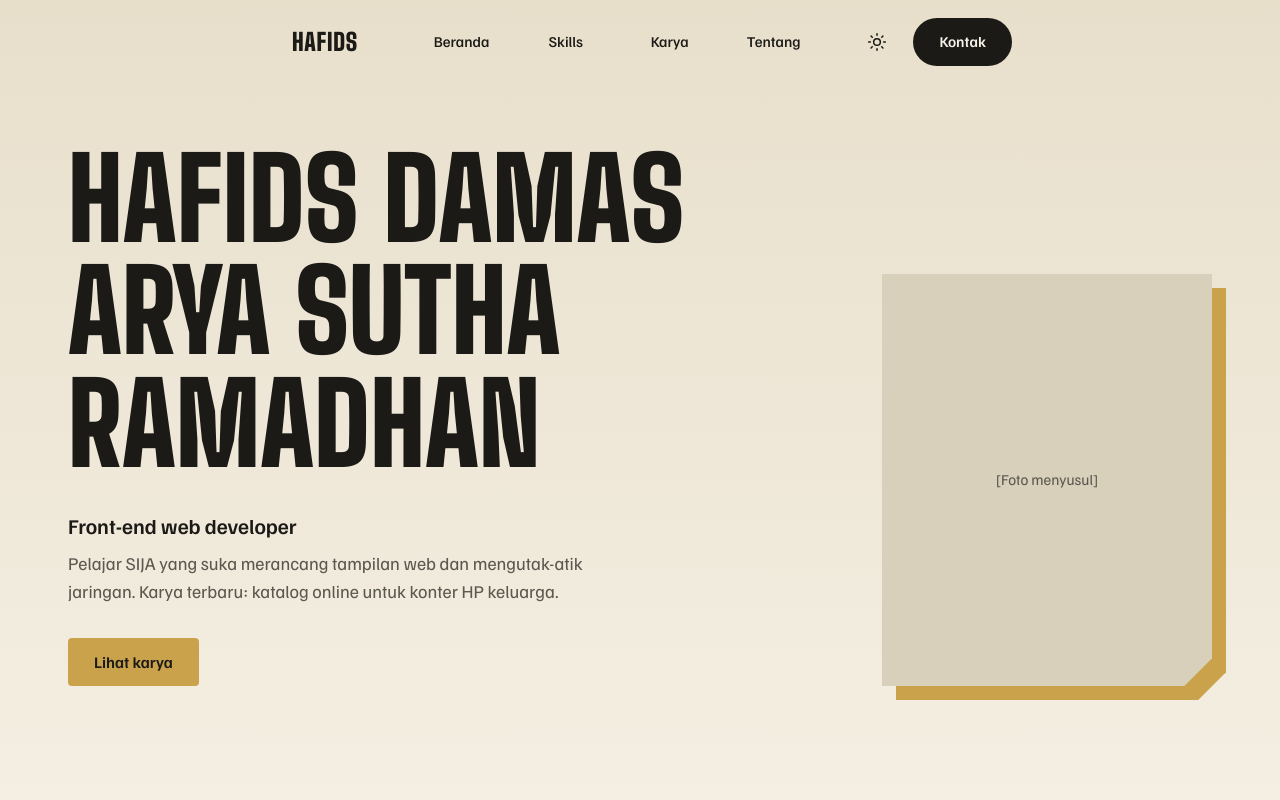
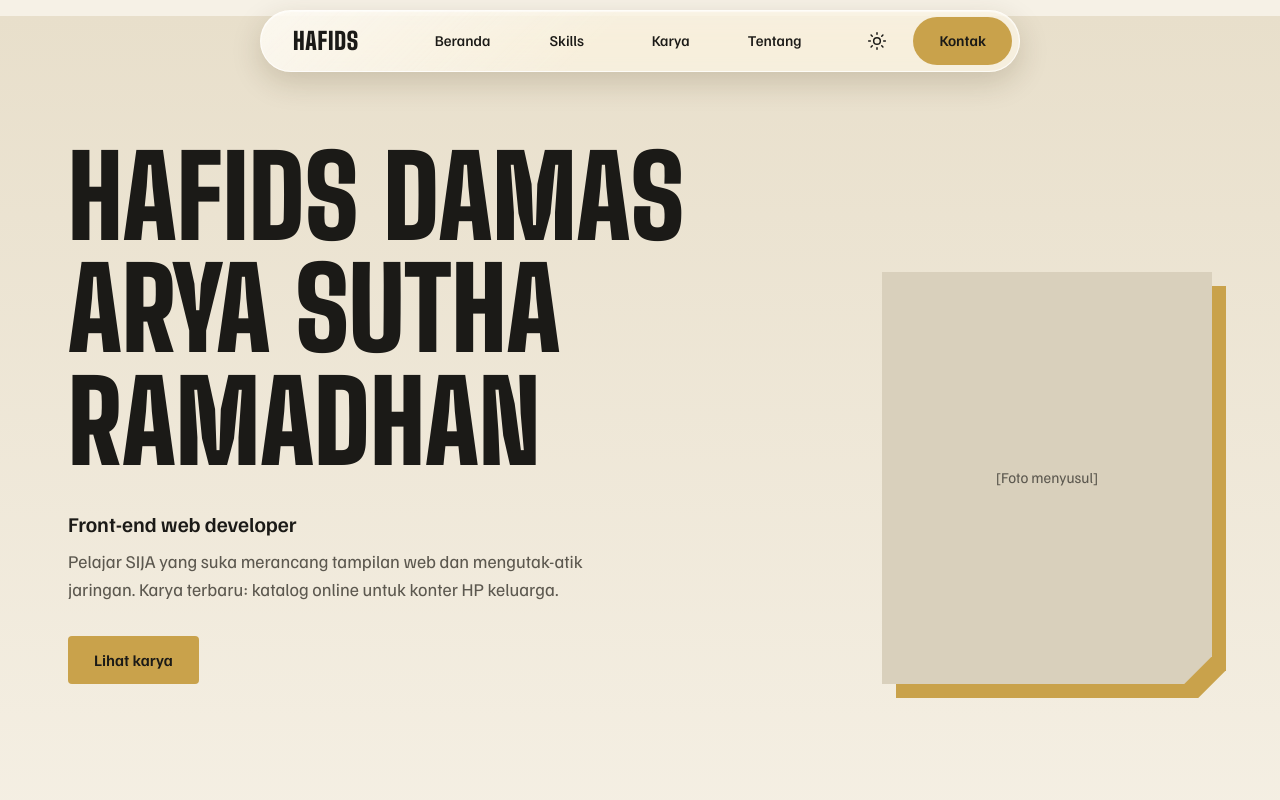
Before and after one commit to NoriEtoiles/hafidsdamas-portofolio, a plain HTML site: page index.html in a window 1280 px wide. Shown: the top 800 px of the page. Drawn offline with Linux system fonts and the light colour scheme.

Commit message:
Tambah navbar kaca: menyatu, berpisah, dan sorotan section aktif (4.3)

```diff
--- a/css/components.css
+++ b/css/components.css
@@ -1,27 +1,63 @@
-/* Komponen: navbar (struktur dasar), tombol, tautan, placeholder, kotak skill, kartu, lini masa. */
+/* Komponen: navbar, tombol, tautan, placeholder, kotak skill, kartu, lini masa. */
 
 /* Motif identitas: sudut kanan bawah terpotong 28 px (DESIGN.md bagian 6) */
 .cut {
   clip-path: polygon(0 0, 100% 0, 100% calc(100% - var(--cut)), calc(100% - var(--cut)) 100%, 0 100%);
 }
 
-/* ---------- Navbar (struktur dasar; kaca dan gerak menyusul di 4.3) ---------- */
+/* ---------- Navbar (DESIGN.md bagian 7) ---------- */
+
+/* Bahan kaca. Dipakai hanya di navbar: kapsul gabungan, serta logo, kelompok nav, dan tombol tema saat berpisah. */
+.nav-bar::before,
+.nav-bar.is-split .nav-logo,
+.nav-bar.is-split .nav-links,
+.nav-bar.is-split .theme-toggle {
+  background-color: var(--glass);
+  background-image: linear-gradient(135deg, var(--sheen), transparent 45%);
+  border-color: var(--glassB);
+  box-shadow: inset 0 1px 1px var(--glassHi), 0 10px 30px var(--shadow);
+  -webkit-backdrop-filter: blur(20px) saturate(1.7);
+  backdrop-filter: blur(20px) saturate(1.7);
+}
+
+/* Kapsul tunggal di belakang semua bagian saat menyatu */
+.nav-bar::before {
+  content: "";
+  position: absolute;
+  inset: -6px -8px;
+  z-index: -1;
+  border: 1px solid var(--glassB);
+  border-radius: 999px;
+  pointer-events: none;
+}
+.nav-bar.is-split::before {
+  opacity: 0;
+}
+
+/* Bagian-bagian: tembus pandang saat menyatu, kaca sendiri saat berpisah */
+.nav-logo,
+.nav-links,
+.theme-toggle {
+  border: 1px solid transparent;
+  border-radius: 999px;
+}
 .nav-logo {
   display: flex;
   align-items: center;
   height: 48px;
   padding: 0 24px;
-  border-radius: 999px;
   font-size: 24px;
   letter-spacing: 0.03em;
   text-decoration: none;
 }
 .nav-link {
+  position: relative;
+  z-index: 1;
   display: flex;
   align-items: center;
   justify-content: center;
   min-width: 104px;
-  height: 44px;
+  height: 40px;
   padding: 0 16px;
   border-radius: 999px;
   font-size: 15px;
@@ -31,13 +67,30 @@
 .nav-link:not([aria-current="true"]):hover {
   background: var(--hover-wash);
 }
-/* Penanda aktif (Q-07): terang berisian tinta, gelap berisian perak */
+/* Penanda aktif: satu pil yang berpindah (diposisikan skrip dari ukuran tautan sebenarnya).
+   Q-07: terang berisian tinta, gelap berisian perak. */
+.nav-pill {
+  position: absolute;
+  top: 0;
+  left: 0;
+  z-index: 0;
+  width: 0;
+  height: 0;
+  border-radius: 999px;
+  background: var(--fg);
+  opacity: 0;
+  pointer-events: none;
+}
+.nav-pill.is-visible {
+  opacity: 1;
+}
+:root[data-theme="dark"] .nav-pill {
+  background: var(--acc);
+}
 .nav-link[aria-current="true"] {
-  background: var(--fg);
   color: var(--bg);
 }
 :root[data-theme="dark"] .nav-link[aria-current="true"] {
-  background: var(--acc);
   color: var(--onacc);
 }
 .nav-contact {
@@ -66,8 +119,6 @@
   width: 48px;
   height: 48px;
   padding: 0;
-  border: 0;
-  border-radius: 999px;
   background: transparent;
   color: var(--fg);
 }
--- a/css/layout.css
+++ b/css/layout.css
@@ -14,15 +14,18 @@ main {
   scroll-margin-top: var(--nav-offset);
 }
 
-/* Header: struktur saja. Kaca, menyatu dan berpisah, serta sorotan aktif menyusul di potongan 4.3. */
+/* Header sticky (DESIGN.md bagian 7.1). Header sendiri tidak menangkap klik; hanya baris navbar yang menangkap. */
 .site-header {
-  position: relative;
+  position: sticky;
+  top: 16px;
   z-index: 20;
   max-width: var(--page-max);
-  margin: 0 auto;
-  padding: 16px var(--gutter) 0;
+  margin: 16px auto 0;
+  padding: 0 var(--gutter);
+  pointer-events: none;
 }
 .nav-bar {
+  position: relative;
   display: flex;
   flex-wrap: wrap;
   align-items: center;
@@ -30,8 +33,15 @@ main {
   gap: 12px;
   width: min(744px, 100%);
   margin: 0 auto;
+  pointer-events: auto;
+}
+/* Berpisah: baris melebar (DESIGN.md bagian 7.2) */
+.nav-bar.is-split {
+  width: min(1144px, 100%);
 }
 .nav-links {
+  position: relative;
+  isolation: isolate;
   display: flex;
   flex-wrap: wrap;
   padding: 4px;
--- a/css/motion.css
+++ b/css/motion.css
@@ -1,5 +1,7 @@
-/* Transisi hover dan fokus. Hanya aktif bila pengguna tidak meminta kurangi gerak (DESIGN.md bagian 13).
-   Animasi masuk, navbar, benang, dan transisi tema menyusul di potongan berikutnya. */
+/* Transisi hover, fokus, dan navbar. Hanya aktif bila pengguna tidak meminta kurangi gerak (DESIGN.md bagian 13).
+   Animasi masuk, benang, dan transisi tema menyusul di potongan berikutnya.
+   Navbar: lebar 0,7 detik, kapsul pudar 0,5 detik, pil sorotan 0,5 detik dengan sedikit melampaui (DESIGN.md bagian 7).
+   Tanpa blok ini (kurangi gerak), menyatu dan berpisah serta perpindahan sorotan berlangsung langsung (bagian 13). */
 
 @media (prefers-reduced-motion: no-preference) {
   .link-underline {
@@ -14,6 +16,21 @@
   .nav-link {
     transition: color 0.25s ease, background-color 0.25s ease;
   }
+  .nav-bar {
+    transition: width 0.7s cubic-bezier(0.3, 0.9, 0.3, 1);
+  }
+  .nav-bar::before {
+    transition: opacity 0.5s ease;
+  }
+  .nav-logo,
+  .nav-links,
+  .theme-toggle {
+    transition: background-color 0.5s ease, border-color 0.5s ease, box-shadow 0.5s ease, backdrop-filter 0.5s ease;
+  }
+  .nav-pill.is-ready {
+    transition: transform 0.5s cubic-bezier(0.3, 1.3, 0.5, 1), width 0.5s cubic-bezier(0.3, 1.3, 0.5, 1),
+      height 0.5s cubic-bezier(0.3, 1.3, 0.5, 1), opacity 0.3s ease, background-color 0.25s ease;
+  }
   .skill {
     transition: transform 0.25s ease, border-color 0.25s ease;
   }
--- a/js/main.js
+++ b/js/main.js
@@ -1,6 +1,8 @@
 // Titik masuk. Potongan berikutnya (navbar, scroll, animasi masuk, benang) mendaftar dari sini.
 import { initTheme } from "./theme.js";
 import { initContact } from "./contact.js";
+import { initNavbar } from "./navbar.js";
 
 initTheme();
 initContact();
+initNavbar();
--- /dev/null
+++ b/js/navbar.js
@@ -0,0 +1,118 @@
+// Navbar: menyatu dan berpisah menurut scroll, serta sorotan section aktif (DESIGN.md bagian 7).
+// Tanpa skrip ini navbar tetap berfungsi sebagai tautan jangkar biasa, dalam keadaan menyatu.
+
+const SPLIT_ABOVE = 40; // berpisah bila scroll melebihi ini (px)
+const MERGE_BELOW = 12; // menyatu lagi hanya bila scroll di bawah ini (px)
+const ACTIVE_LINE = 0.4; // tepi atas section melewati 40% tinggi viewport
+const LOCK_IDLE_MS = 160; // jeda tanpa scroll sebelum kunci tujuan klik dilepas
+
+export function initNavbar() {
+  const bar = document.querySelector(".js-nav-bar");
+  const group = document.querySelector(".nav-links");
+  const links = Array.from(document.querySelectorAll(".js-nav-link"));
+  const contact = document.querySelector(".js-nav-contact");
+  if (!bar || !group || links.length === 0) return;
+
+  // Penanda aktif dibuat di sini: tanpa skrip tidak ada sorotan, dan tidak ada elemen kosong di HTML
+  const pill = document.createElement("span");
+  pill.className = "nav-pill";
+  pill.setAttribute("aria-hidden", "true");
+  group.prepend(pill);
+
+  const idOf = (a) => a.getAttribute("href").slice(1);
+  const navIds = links.map(idOf);
+  const contactId = contact ? idOf(contact) : null;
+  const sectionIds = contactId ? [...navIds, contactId] : navIds;
+
+  let split = false;
+  let activeId = null;
+  let lockedId = null;
+  let lockTimer = 0;
+
+  // ---- Menyatu dan berpisah, dengan histeresis ----
+  function updateSplit() {
+    const y = window.scrollY;
+    if (!split && y > SPLIT_ABOVE) split = true;
+    else if (split && y < MERGE_BELOW) split = false;
+    bar.classList.toggle("is-split", split);
+  }
+
+  // ---- Sorotan aktif ----
+  function placePill() {
+    const link = links.find((a) => idOf(a) === activeId);
+    if (!link) {
+      pill.classList.remove("is-visible");
+      return;
+    }
+    pill.style.width = link.offsetWidth + "px";
+    pill.style.height = link.offsetHeight + "px";
+    pill.style.transform = "translate(" + link.offsetLeft + "px," + link.offsetTop + "px)";
+    pill.classList.add("is-visible");
+  }
+
+  function setActive(id) {
+    if (id === activeId) return;
+    activeId = id;
+    for (const a of links) {
+      if (idOf(a) === id) a.setAttribute("aria-current", "true");
+      else a.removeAttribute("aria-current");
+    }
+    if (contact) contact.dataset.on = id === contactId ? "true" : "false";
+    placePill();
+  }
+
+  function detectActive() {
+    const doc = document.documentElement;
+    if (window.scrollY + window.innerHeight >= doc.scrollHeight - 2) return contactId || sectionIds[sectionIds.length - 1];
+    const line = window.innerHeight * ACTIVE_LINE;
+    let found = sectionIds[0];
+    for (const id of sectionIds) {
+      const el = document.getElementById(id);
+      if (el && el.getBoundingClientRect().top <= line) found = id;
+    }
+    return found;
+  }
+
+  function onScroll() {
+    updateSplit();
+    if (lockedId) {
+      // Selama perpindahan ke tujuan klik, sorotan tetap di tujuan; kunci lepas setelah scroll berhenti
+      clearTimeout(lockTimer);
+      lockTimer = setTimeout(release, LOCK_IDLE_MS);
+      return;
+    }
+    setActive(detectActive());
+  }
+
+  function release() {
+    lockedId = null;
+    setActive(detectActive());
+  }
+
+  // Klik tautan jangkar ke section: sorotan langsung ke tujuan
+  document.addEventListener("click", (e) => {
+    const a = e.target instanceof Element ? e.target.closest('a[href^="#sec-"]') : null;
+    if (!a) return;
+    const id = a.getAttribute("href").slice(1);
+    if (!sectionIds.includes(id)) return;
+    lockedId = id;
+    setActive(id);
+    clearTimeout(lockTimer);
+    lockTimer = setTimeout(release, LOCK_IDLE_MS * 4);
+  });
+
+  window.addEventListener("scroll", onScroll, { passive: true });
+  window.addEventListener("resize", () => {
+    updateSplit();
+    placePill();
+  });
+  // Ukuran tautan bisa berubah saat font termuat atau zoom berganti
+  if ("ResizeObserver" in window) new ResizeObserver(placePill).observe(group);
+  if (document.fonts && document.fonts.ready) document.fonts.ready.then(placePill);
+
+  // Keadaan awal tanpa transisi, lalu aktifkan transisi pil
+  updateSplit();
+  setActive(detectActive());
+  placePill();
+  requestAnimationFrame(() => requestAnimationFrame(() => pill.classList.add("is-ready")));
+}
```
Also changed, not shown: 2 other files.
